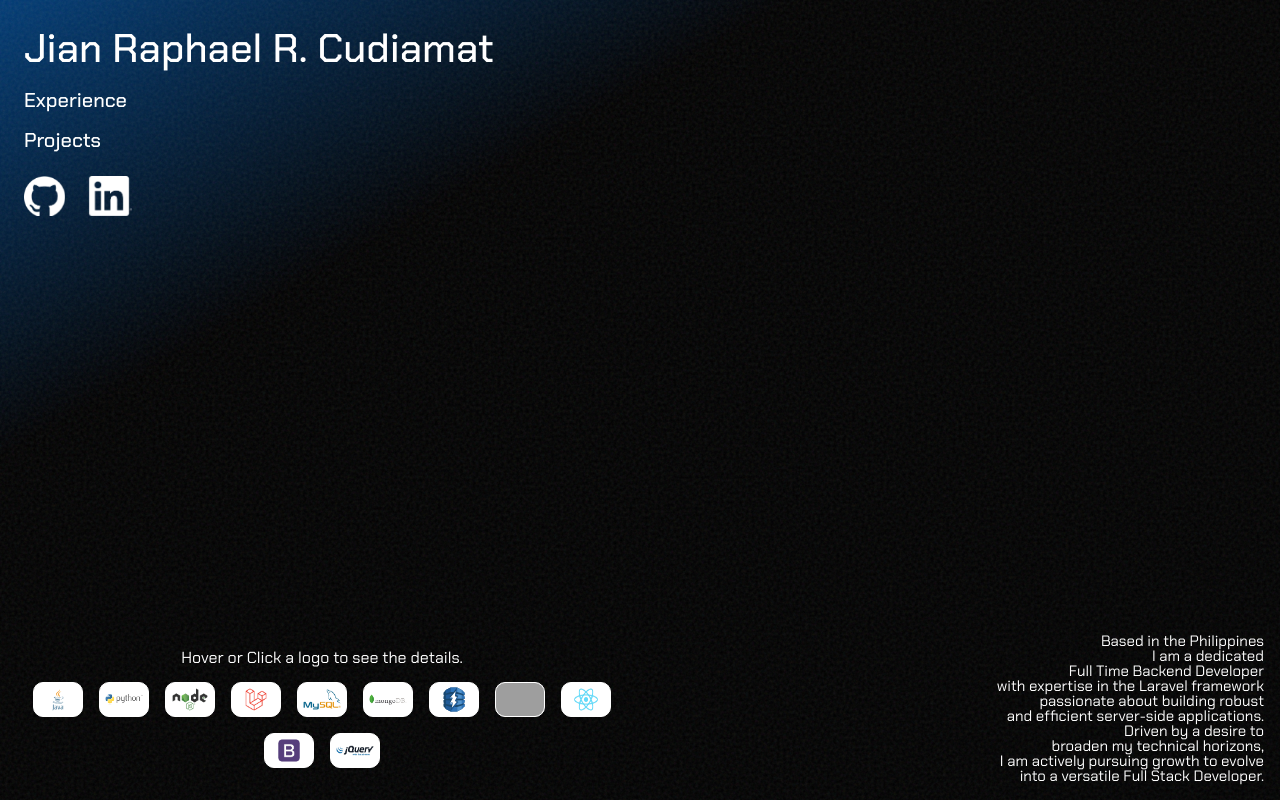
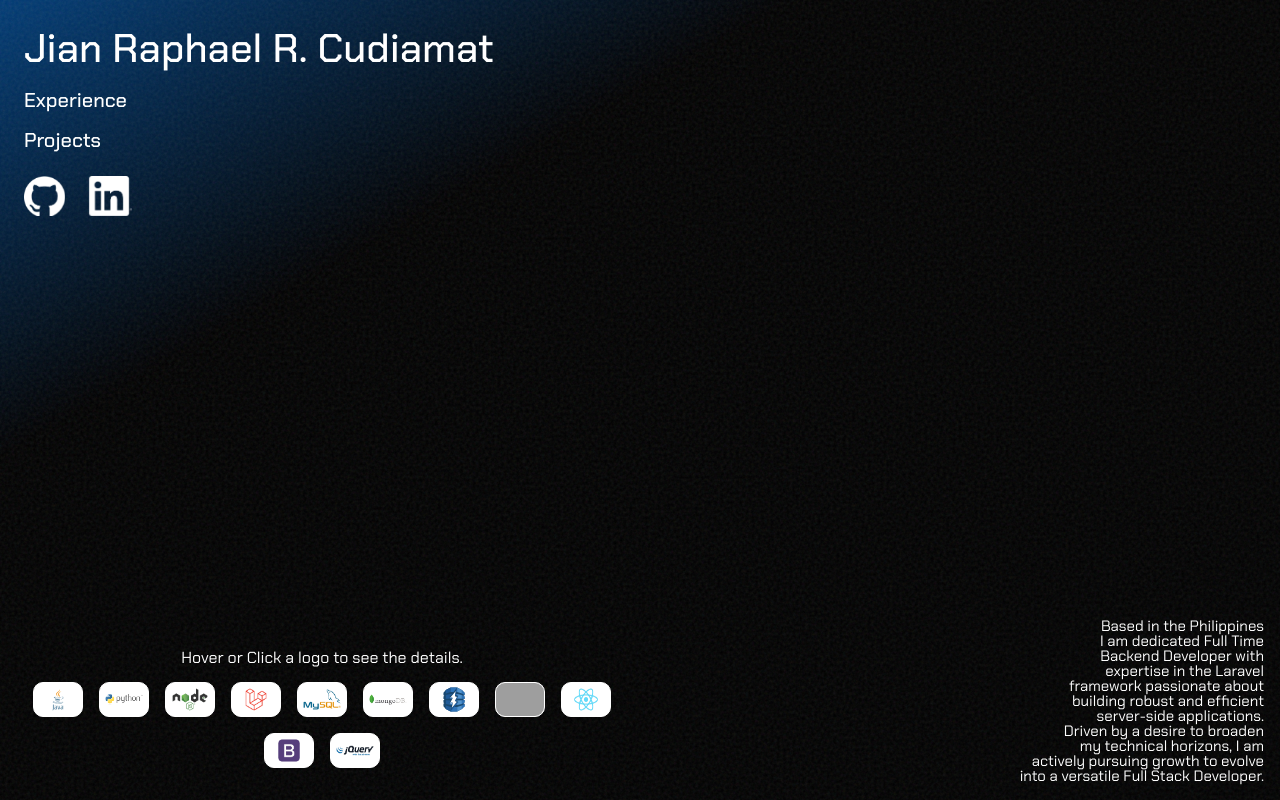
Before and after one commit to Shunsena-Jian/cudiamat-portfolio-2, a React (Vite) app: page / in a window 1280 px wide. Built offline with nearby package versions, Linux system fonts and the light colour scheme; grey boxes are pictures that could not be loaded.

Commit message:
Refactor paragraph structure for improved readability and maintainability

```diff
--- a/src/constants/MainContent/rightMainContent.js
+++ b/src/constants/MainContent/rightMainContent.js
@@ -1,54 +1,23 @@
-const pElement = 'p';
+const paragraphProps = {
+    ElementType: 'p',
+};
 
-export const paragraphs = [
-    {
-        key: 1,
-        ElementType: pElement,
-        content: 'Based in the Philippines'
-    },
-    {
-        key: 2,
-        ElementType: pElement,
-        content: 'I am a dedicated'
-    },
-    {
-        key: 3,
-        ElementType: pElement,
-        content: 'Full Time Backend Developer'
-    },
-    {
-        key: 4,
-        ElementType: pElement,
-        content: 'with expertise in the Laravel framework'
-    },
-    {
-        key: 5,
-        ElementType: pElement,
-        content: 'passionate about building robust'
-    },
-    {
-        key: 6,
-        ElementType: pElement,
-        content: 'and efficient server-side applications.'
-    },
-    {
-        key: 7,
-        ElementType: pElement,
-        content: 'Driven by a desire to'
-    },
-    {
-        key: 8,
-        ElementType: pElement,
-        content: 'broaden my technical horizons,'
-    },
-    {
-        key: 9,
-        ElementType: pElement,
-        content: 'I am actively pursuing growth to evolve'
-    },
-    {
-        key: 10,
-        ElementType: pElement,
-        content: 'into a versatile Full Stack Developer.'
-    },
+const paragraphContents = [
+    'Based in the Philippines',
+    'I am dedicated Full Time',
+    'Backend Developer with',
+    'expertise in the Laravel',
+    'framework passionate about',
+    'building robust and efficient',
+    'server-side applications.',
+    'Driven by a desire to broaden',
+    'my technical horizons, I am',
+    'actively pursuing growth to evolve',
+    'into a versatile Full Stack Developer.'
 ];
+
+export const paragraphs = paragraphContents.map((text, index) => ({
+    key: index + 1,
+    content: text,
+    ...paragraphProps
+}));
```
